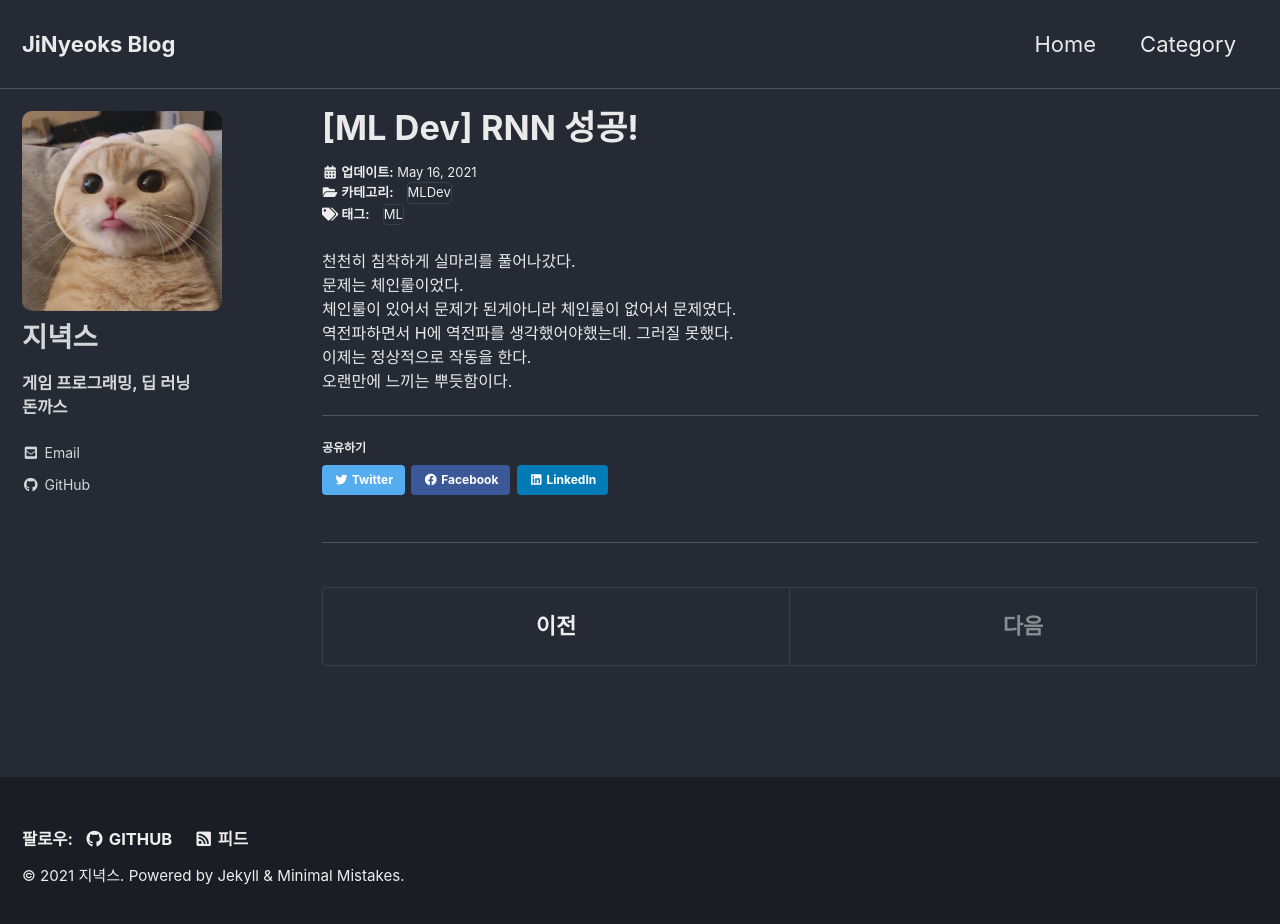
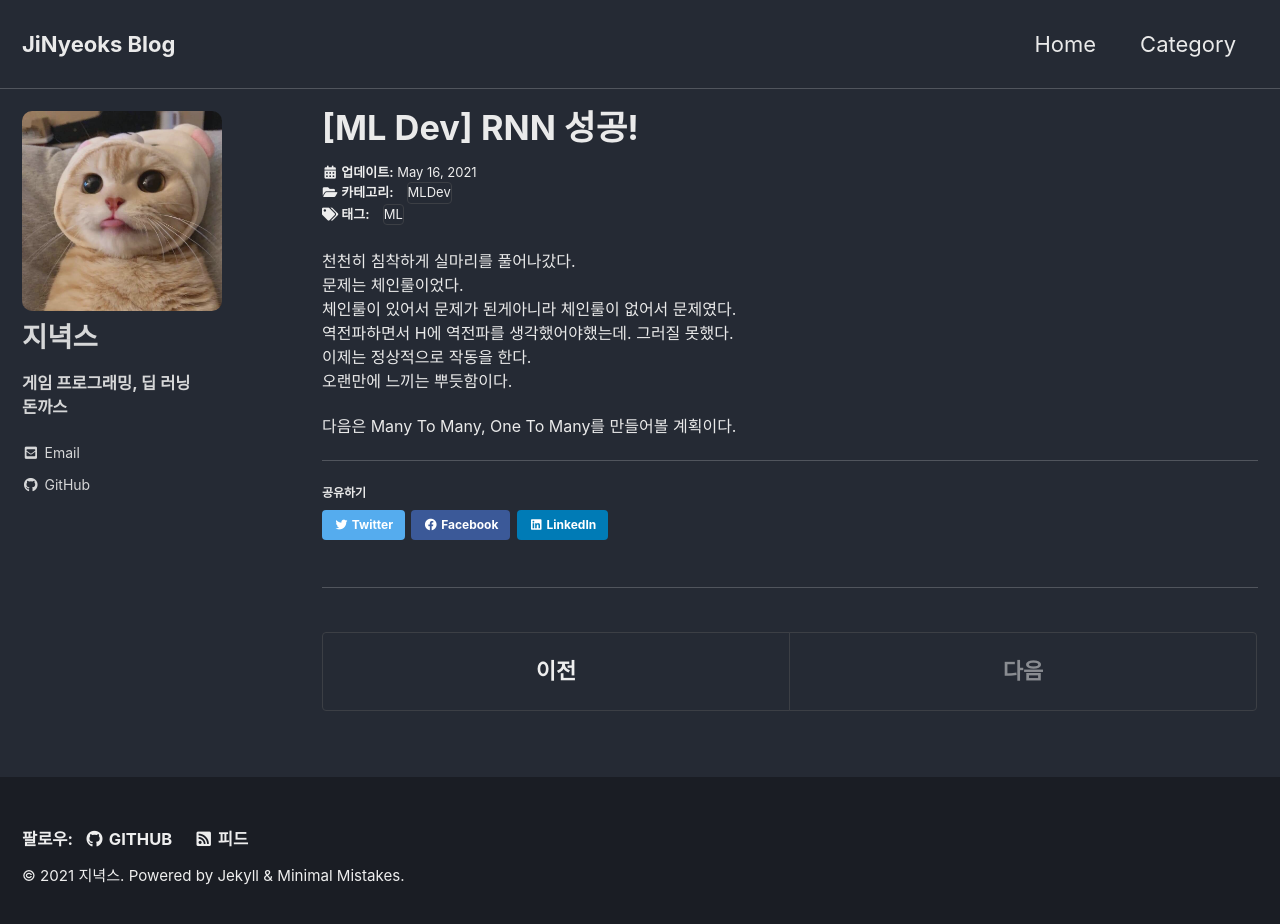
Before and after one commit to 0201jin/0201jin.github.io, a Jekyll site: the page built from _posts/2021-05-16-12.md, in a window 1280 px wide and 932 px high. Shown: the top 924 px of the window. Built offline with Jekyll 4.4.1, drawn with Linux system fonts in a browser that asks for light colours; cached includes are drawn as plain includes.

Commit message:
post 수정

```diff
--- a/_posts/2021-05-16-12.md
+++ b/_posts/2021-05-16-12.md
@@ -19,3 +19,5 @@ date: 2021-05-16
 역전파하면서 H에 역전파를 생각했어야했는데. 그러질 못했다.
 이제는 정상적으로 작동을 한다.
 오랜만에 느끼는 뿌듯함이다.
+
+다음은 Many To Many, One To Many를 만들어볼 계획이다.
```
